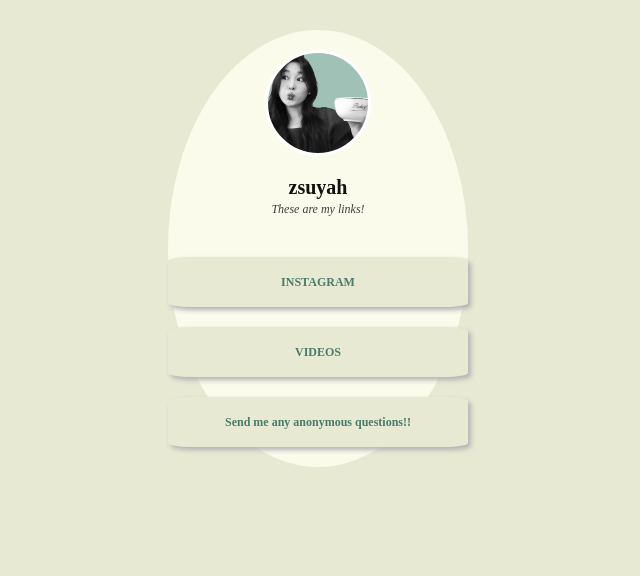
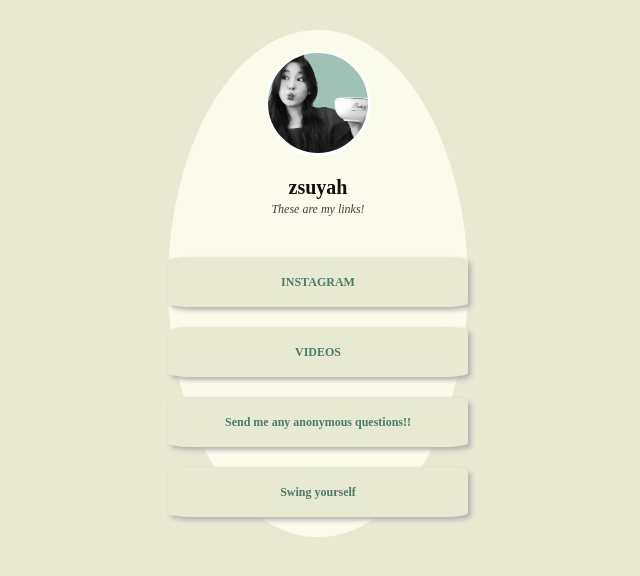
Before and after one commit to zsuyah/my-page, a plain HTML site: page index.html in a window 1280 px wide. Shown: the whole page, without its empty margins (322-962 px from the left). Drawn offline with Linux system fonts and the light colour scheme; a web font is replaced by a local one.

Commit message:
Update index.html

```diff
--- a/index.html
+++ b/index.html
@@ -88,6 +88,7 @@
             <a target="_blank" href="https://www.instagram.com/zsuyah/">INSTAGRAM</a>
             <a target="_blank" href="https://www.youtube.com/channel/UCUueDlfUiwT9aoZqQwRbSFg">VIDEOS</a>
             <a target="_blank" href="https://ngl.link/zsuyah">Send me any anonymous questions!!</a>
+            <a target="_blank" href="https://www.youtube.com/watch?v=AgMptWkzRD4">Swing yourself</a>
         </div>
     </body>
 </html>
```
